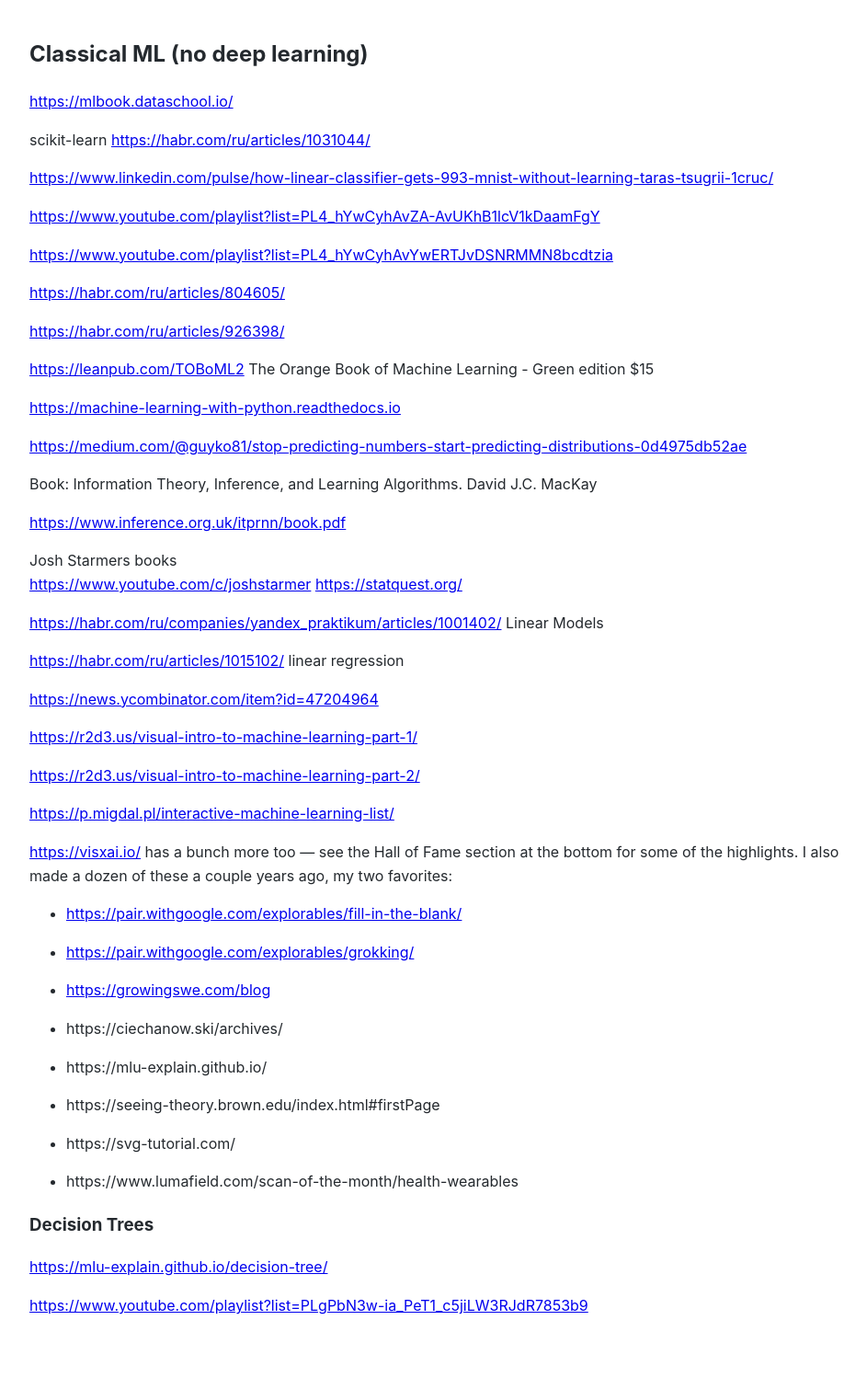
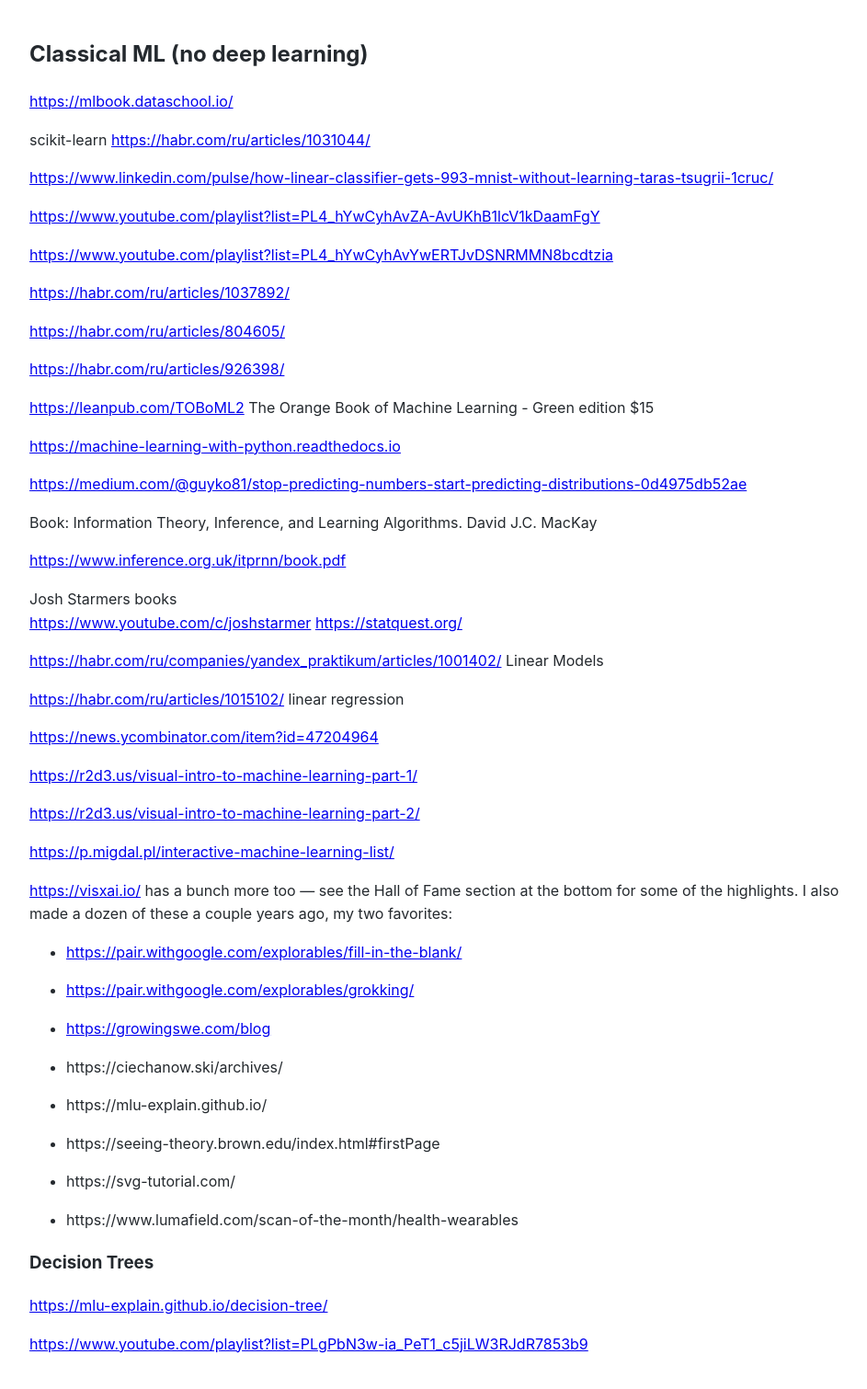
Before and after one commit to Michael-Lubinsky/michael-lubinsky.github.com, a Jekyll site: the page built from ml/classical_ml.md, in a window 1280 px wide. Shown: the whole page at 92% size, without its empty margins (158-1101 px from the left). Built offline with Jekyll 4.4.1, drawn with Linux system fonts in a browser that asks for light colours; our own code applies the rules of GitHub Pages for plain Markdown files; before the commit the page ends 1469 px from its top, so only the background shows below that.

Commit message:
Update classical_ml.md

```diff
--- a/ml/classical_ml.md
+++ b/ml/classical_ml.md
@@ -10,6 +10,8 @@
 <https://www.youtube.com/playlist?list=PL4_hYwCyhAvZA-AvUKhB1lcV1kDaamFgY>
 
 <https://www.youtube.com/playlist?list=PL4_hYwCyhAvYwERTJvDSNRMMN8bcdtzia>
+
+<https://habr.com/ru/articles/1037892/>
 
 <https://habr.com/ru/articles/804605/>
 
```
